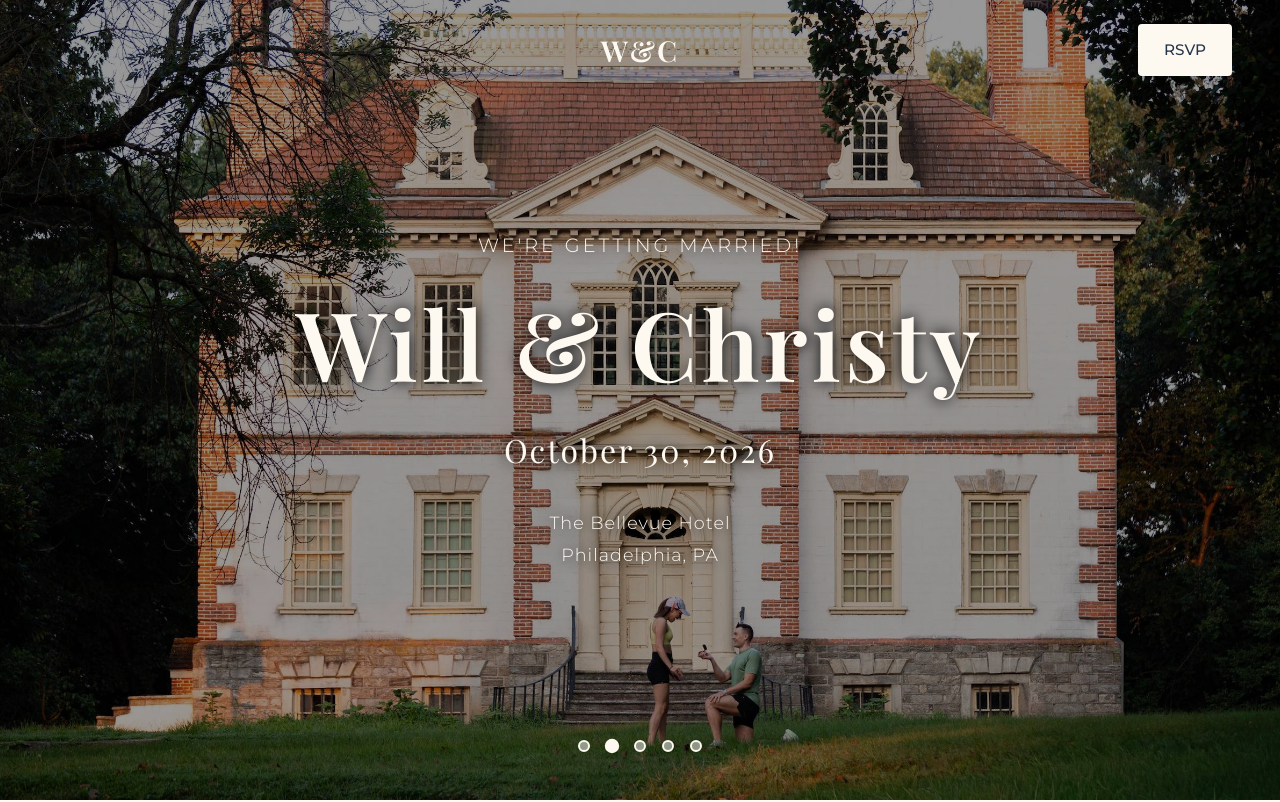
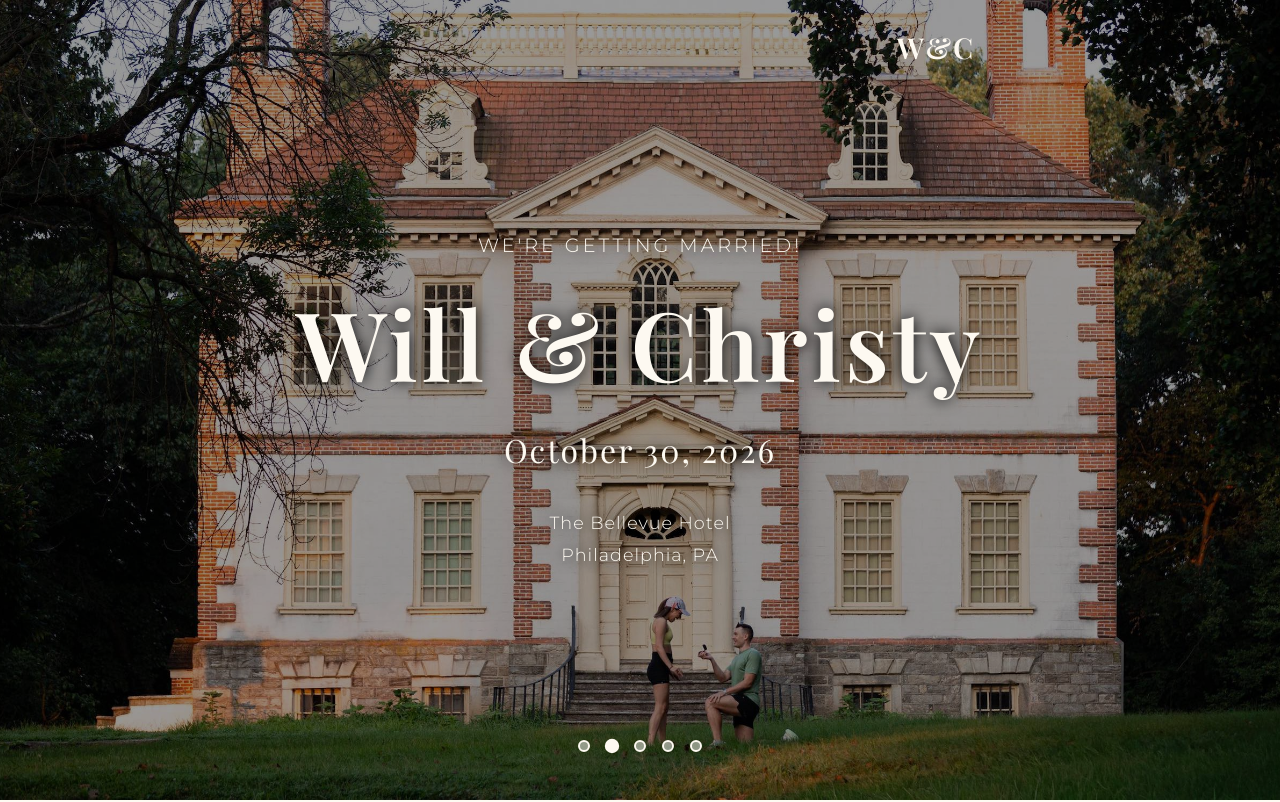
Before and after one commit to willvedd/will-and-christy-wedding, a plain HTML site: page index.html in a window 1280 px wide. Shown: the top 802 px of the page. Drawn offline with nearby package versions, Linux system fonts and the light colour scheme.

Commit message:
Removing RSVP button

```diff
--- a/index.html
+++ b/index.html
@@ -15,9 +15,6 @@
         <div class="nav-left"></div>
         <div class="nav-center">
             <div class="logo">W&C</div>
-        </div>
-        <div class="nav-right">
-            <a href="rsvp" class="cta-button">RSVP</a>
         </div>
     </nav>
 
```
